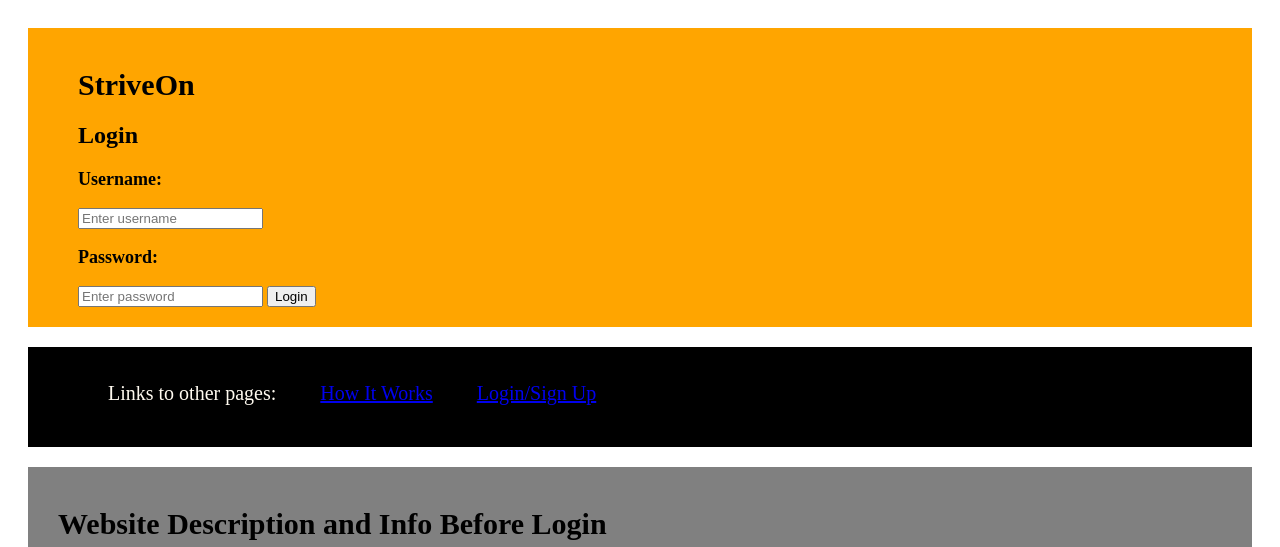
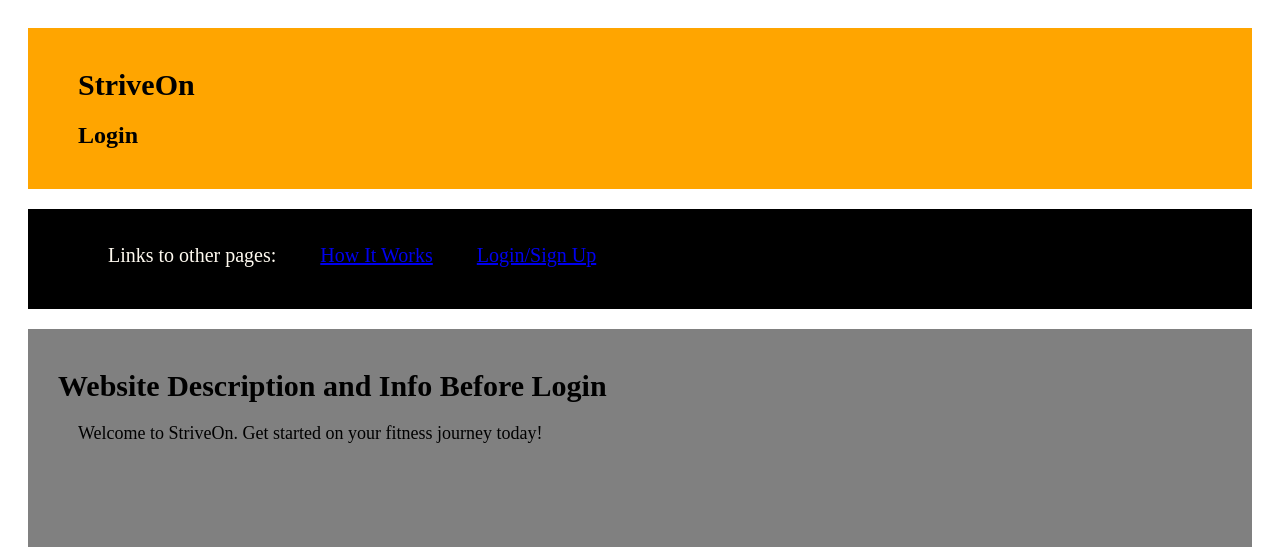
Before and after one commit to DonovanMiner/NoSQLProject, a Django app: template Landing/templates/Landing/home.html in a window 1280 px wide. Shown: the top 547 px of the page. Run offline with Django 5.2, Linux system fonts and the light colour scheme; the template is opened without the code that fills it, so the values that code supplies are empty.

Commit message:
Update home.html
Edited this template so the user lands on this as the main page and see the basic info of the app so far. User can go from here to how it works, to see the basic info of how the page works so far (if it is a new user). Also, the user can go to login/signup page and login to their user and redirects to their dashboard (by using a form), also if he wants to create an account, it will redirects to a form and put his information

```diff
--- a/Landing/templates/Landing/home.html
+++ b/Landing/templates/Landing/home.html
@@ -13,11 +13,6 @@
     <div class="HeaderDiv">
         <h1>StriveOn</h1>
         <h2>Login</h2>
-        <h3>Username:</h3>
-        <input type="text" id="username" name="username" placeholder="Enter username" />
-        <h3>Password:</h3>
-        <input type="password" id="password" name="password" placeholder="Enter password" />
-        <button type="submit">Login</button>
     </div>
 
     <div class="LinkBar">
```
